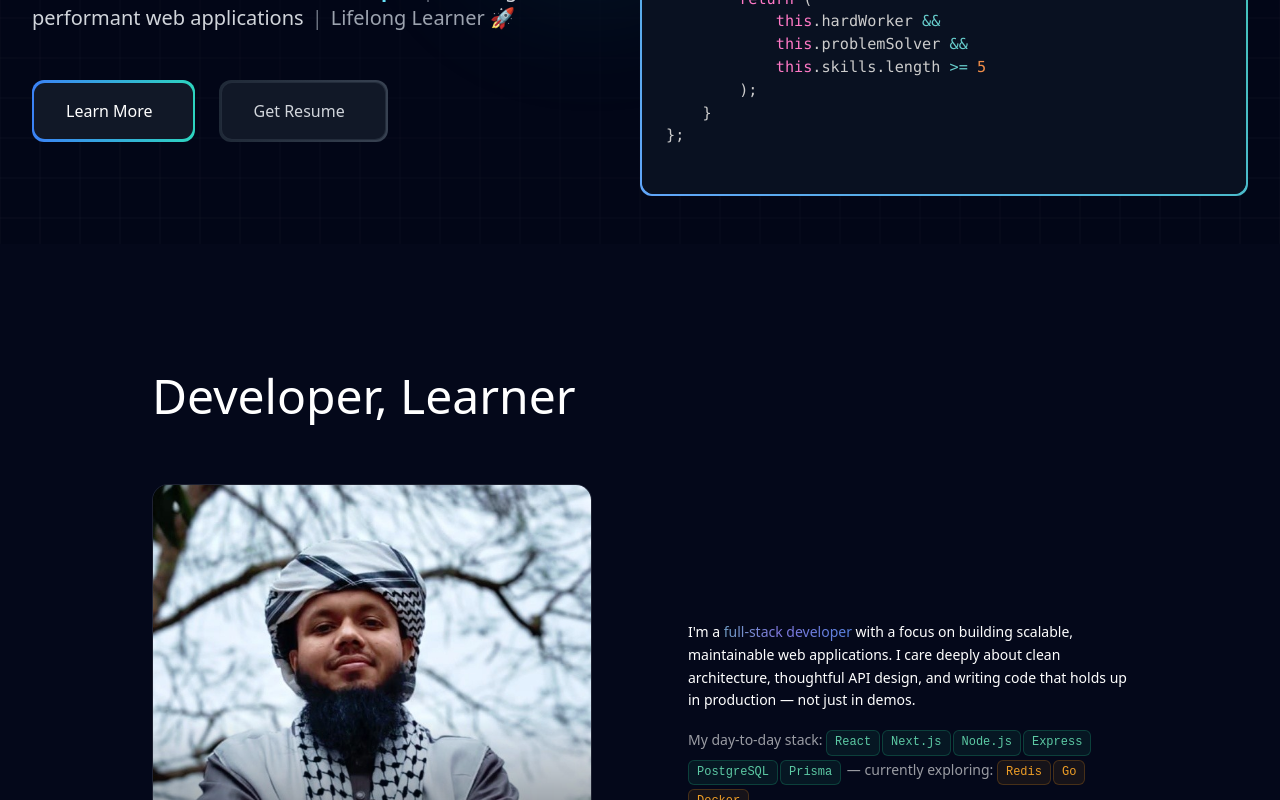
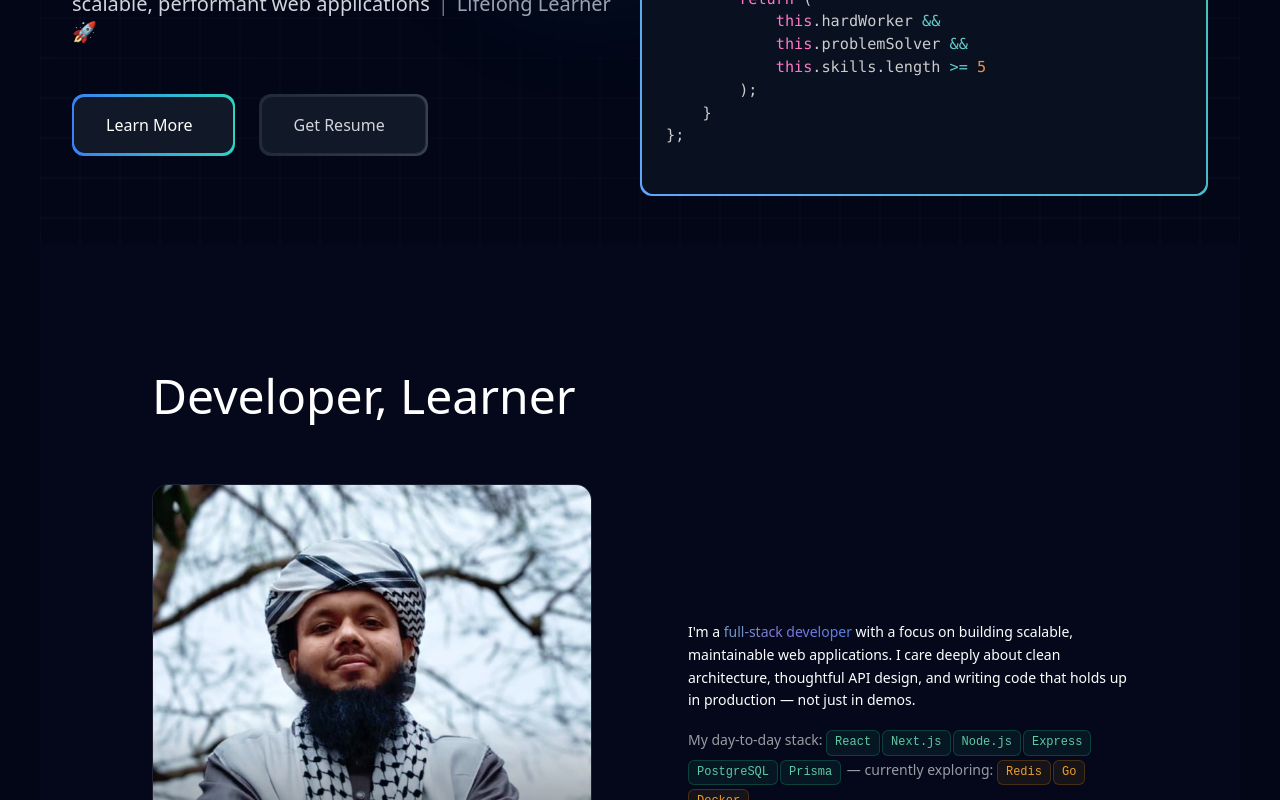
Before and after one commit to selim2066/md-selim-reza-portfolio, a React (Vite) app: page / in a window 1280 px wide. Shown: the part 582-1382 px from the top of the page. Built offline with nearby package versions, Linux system fonts and the light colour scheme.

Commit message:
padding added

```diff
--- a/src/pages/Hero/Hero.jsx
+++ b/src/pages/Hero/Hero.jsx
@@ -144,7 +144,7 @@ const profile = {
 
   return (
     <>
-      <main className="bg-[#020617] text-white min-h-screen">
+      <main className="bg-[#020617] text-white min-h-screen px-10">
         <section
           className="hero min-h-screen flex items-center justify-center relative px-4 sm:px-6 lg:px-8 py-10 md:py-16 lg:py-0 hero-section-padding"
           style={{ paddingTop: "var(--hero-padding-top, 0)" }}
```
